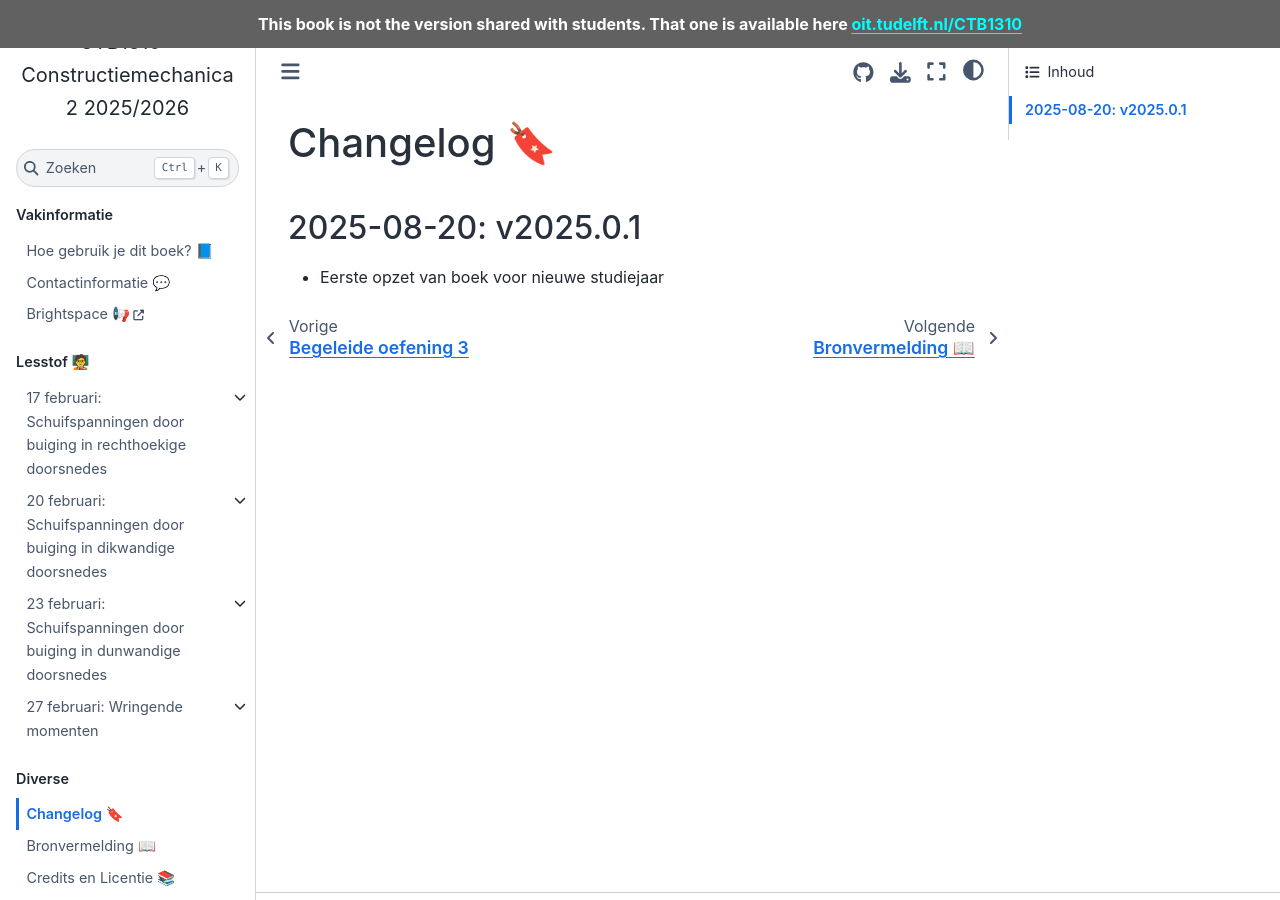
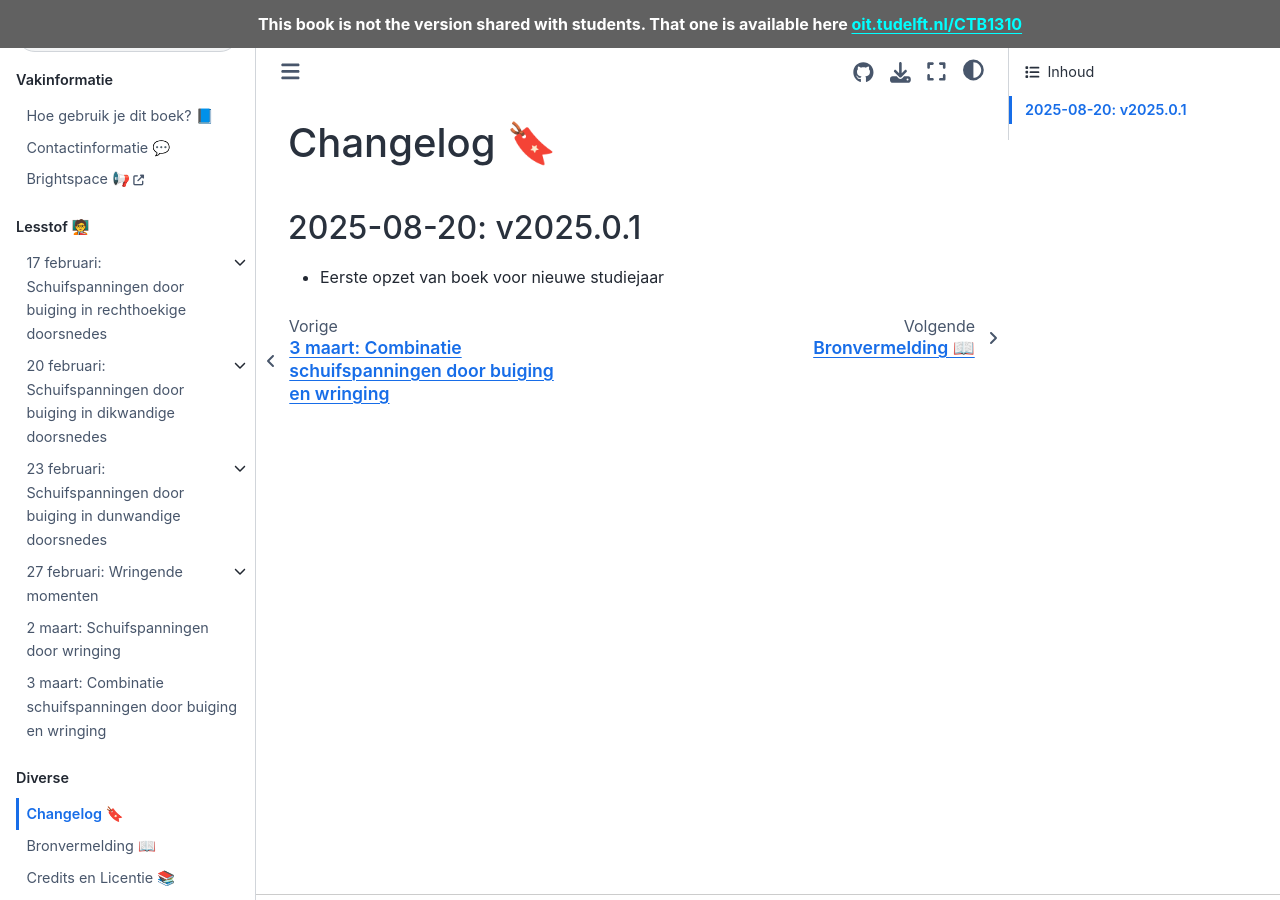
Before and after one commit to TUDelft-books/CTB1310, a Jupyter Book: the page built from book/changelog.md, in a window 1280 px wide and 900 px high. Built offline with Jupyter Book 1.0.4 settings and Sphinx 7.4.7 and the Sphinx Book theme 1.1.4, drawn with Linux system fonts in a browser that asks for light colours; comment, search, counter and statistics services are not loaded; some of the changed text lies outside the part shown.

Commit message:
remove author

```diff
--- a/book/_config.yml
+++ b/book/_config.yml
@@ -1,6 +1,4 @@
 title: CTB1310 - Constructiemechanica 2
-author: Tom van Woudenberg, gemaakt met <a href="https://teachbooks.io">TeachBooks</a>, <a href="https://creativecommons.org/licenses/by/4.0/" target="_blank" rel="license noopener noreferrer"">CC BY 4.0<img style="height:22px!important;margin-left:3px;vertical-align:text-bottom;" src="https://mirrors.creativecommons.org/presskit/icons/cc.svg" alt=""><img style="height:22px!important;margin-left:3px;vertical-align:text-bottom;" src="https://mirrors.creativecommons.org/presskit/icons/by.svg" alt=""></a>
-                                                     # Replace Author with your own name in the line above
 
 execute:
   execute_notebooks: "off"                           # Replace this if you want don't have notebooks with output and you want to add notebook output during build
--- a/book/_toc.yml
+++ b/book/_toc.yml
@@ -33,6 +33,8 @@ parts:
     - file: torsie_krachten/lesoefening0.md
     - file: torsie_krachten/lesoefening1.md
     - file: torsie_krachten/lesoefening2.md
+  - file: torsie_model/les.md
+  - file: torsie_shear/les.md
 # END REMOVE-FROM-RELEASE
 - caption: Diverse
   chapters:
--- /dev/null
+++ b/book/torsie_model/les.md
@@ -0,0 +1,3 @@
+# 2 maart: Schuifspanningen door wringing
+
+In deze les leer je hoe je de schuifspanningen kan bepalen door wringing.
--- /dev/null
+++ b/book/torsie_shear/les.md
@@ -0,0 +1,3 @@
+# 3 maart: Combinatie schuifspanningen door buiging en wringing
+
+In deze les leer je hoe je de schuifspanningen kan bepalen door de combinatie van buiging en wringing.
```
